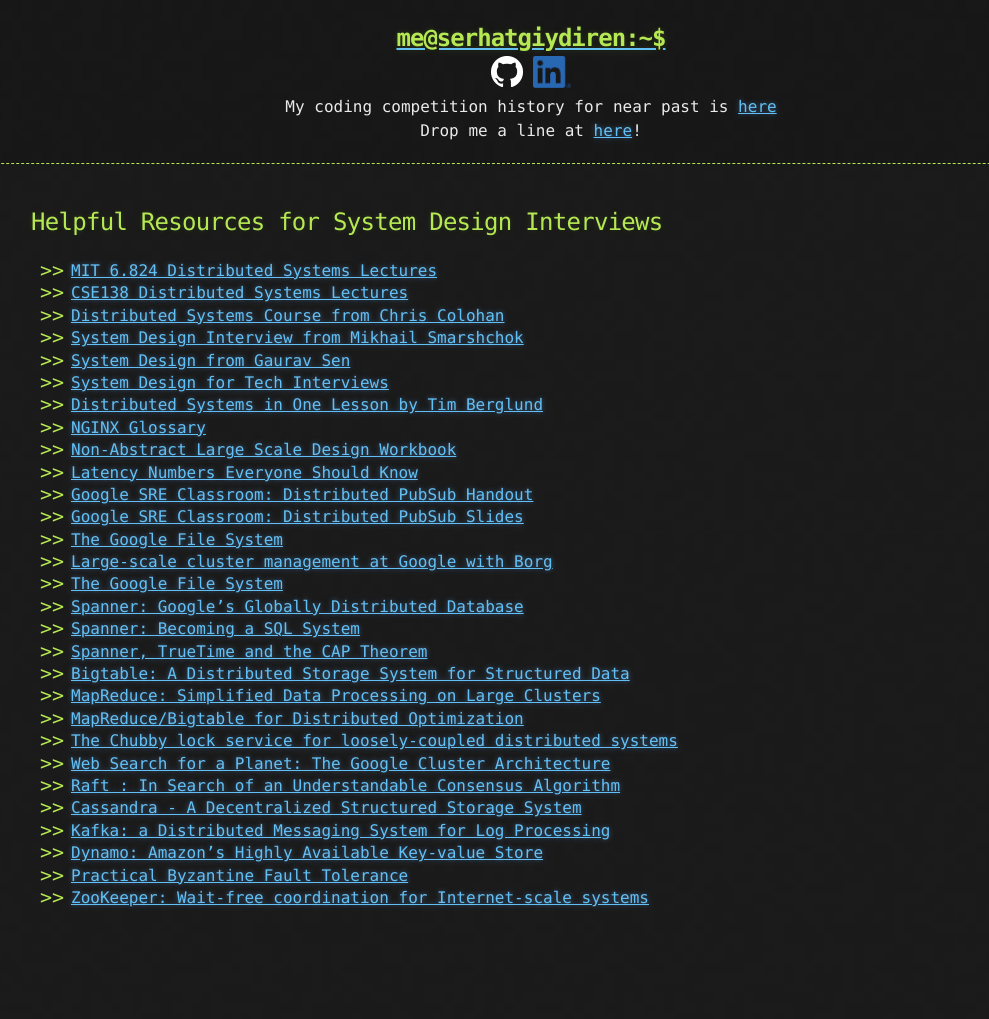
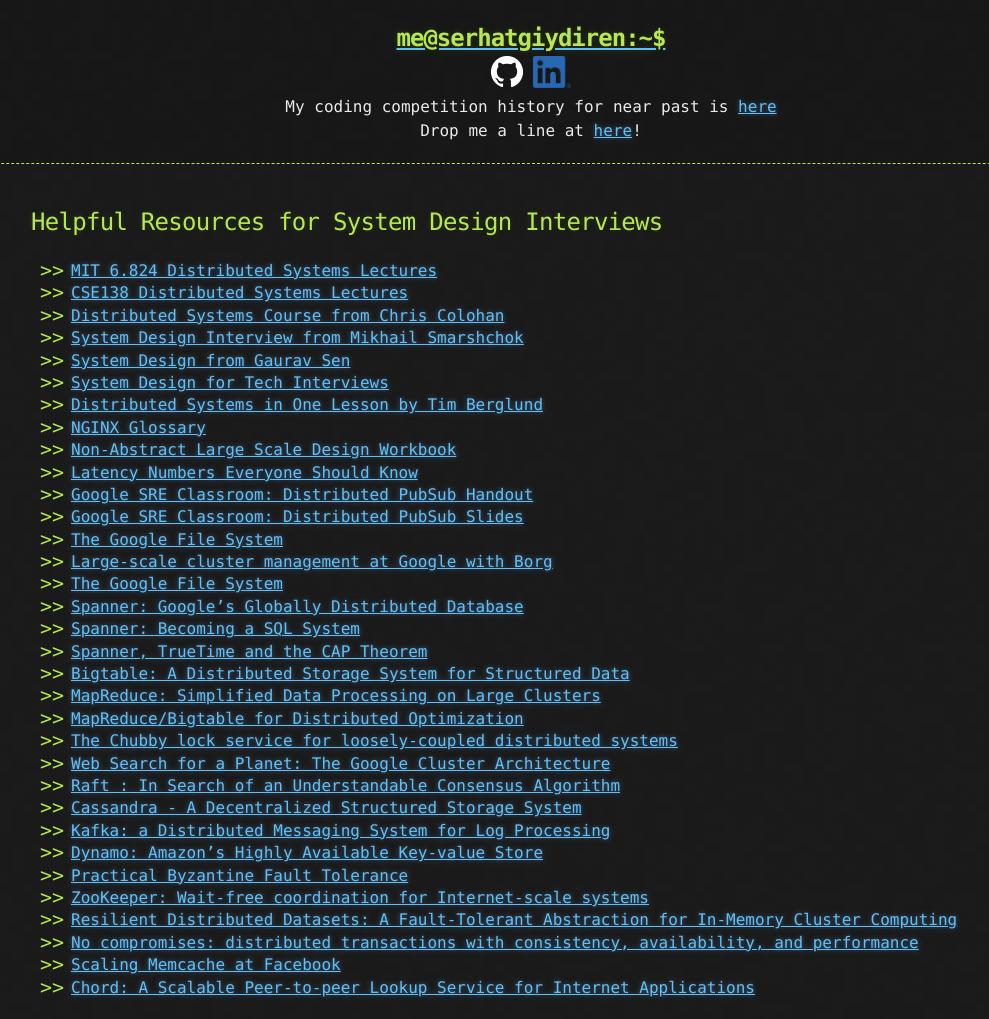
Before and after one commit to goodHunter27/serhatgiydiren.github.io, a Jekyll site: the page built from _posts/2020-01-20-helpful-resources-for-system-design-interviews.md, in a window 1280 px wide. Shown: the whole page, without its empty margins (109-1098 px from the left). Built offline with Jekyll 4.4.1, drawn with Linux system fonts in a browser that asks for light colours; before the commit the page ends 929 px from its top, so only the background shows below that.

Commit message:
Update 2020-01-20-helpful-resources-for-system-design-interviews.md

```diff
--- a/_posts/2020-01-20-helpful-resources-for-system-design-interviews.md
+++ b/_posts/2020-01-20-helpful-resources-for-system-design-interviews.md
@@ -32,3 +32,7 @@
 * [Dynamo: Amazon's Highly Available Key-value Store ](https://www.allthingsdistributed.com/files/amazon-dynamo-sosp2007.pdf){:target="_blank"}
 * [Practical Byzantine Fault Tolerance](http://pmg.csail.mit.edu/papers/osdi99.pdf){:target="_blank"}
 * [ZooKeeper: Wait-free coordination for Internet-scale systems](https://www.usenix.org/legacy/events/atc10/tech/full_papers/Hunt.pdf){:target="_blank"}
+* [Resilient Distributed Datasets: A Fault-Tolerant Abstraction for In-Memory Cluster Computing](https://www.usenix.org/system/files/conference/nsdi12/nsdi12-final138.pdf){:target="_blank"}
+* [No compromises: distributed transactions with consistency, availability, and performance](https://dl.acm.org/doi/pdf/10.1145/2815400.2815425){:target="_blank"}
+* [Scaling Memcache at Facebook](https://research.fb.com/wp-content/uploads/2016/11/scaling-memcache-at-facebook.pdf){:target="_blank"}
+* [Chord: A Scalable Peer-to-peer Lookup Service for Internet Applications](https://pdos.csail.mit.edu/papers/chord:sigcomm01/chord_sigcomm.pdf){:target="_blank"}
```
